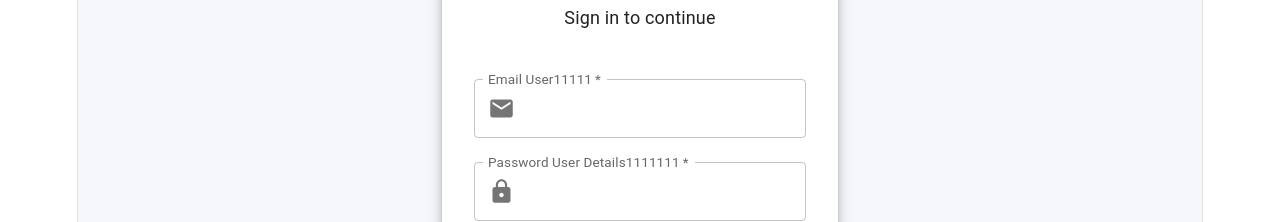
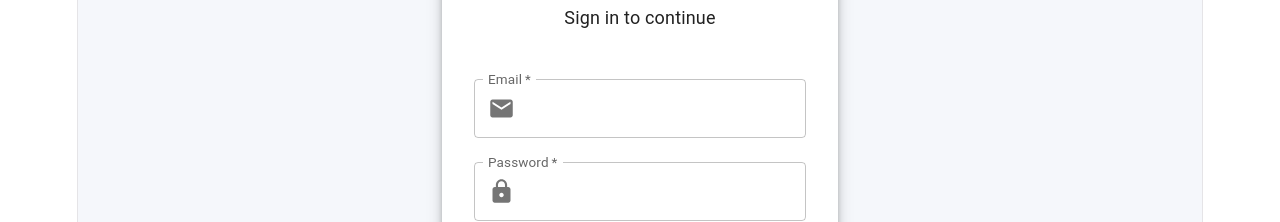
Before and after one commit to khanhpn/react_source_aws, a React (Vite) app: page / in a window 1280 px wide. Shown: the part 251-473 px from the top of the page. Built offline with nearby package versions, Linux system fonts and the light colour scheme.

Commit message:
update unit test label

```diff
--- a/src/App.tsx
+++ b/src/App.tsx
@@ -65,7 +65,7 @@ function App() {
             <Box component="form" onSubmit={handleSubmit}>
               <TextField
                 fullWidth
-                label="Email User11111"
+                label="Email"
                 type="email"
                 margin="normal"
                 value={email}
@@ -84,7 +84,7 @@ function App() {
 
               <TextField
                 fullWidth
-                label="Password User Details1111111"
+                label="Password"
                 type="password"
                 margin="normal"
                 value={password}
```
